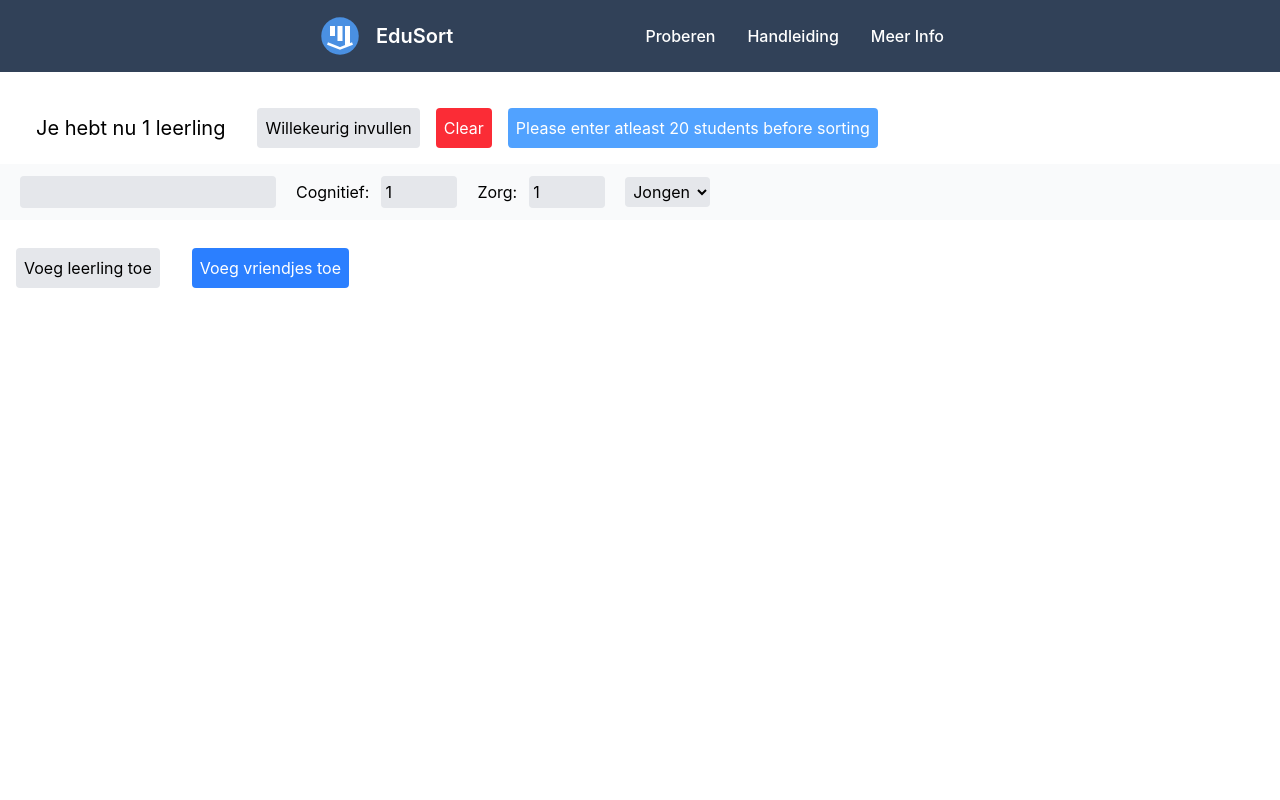
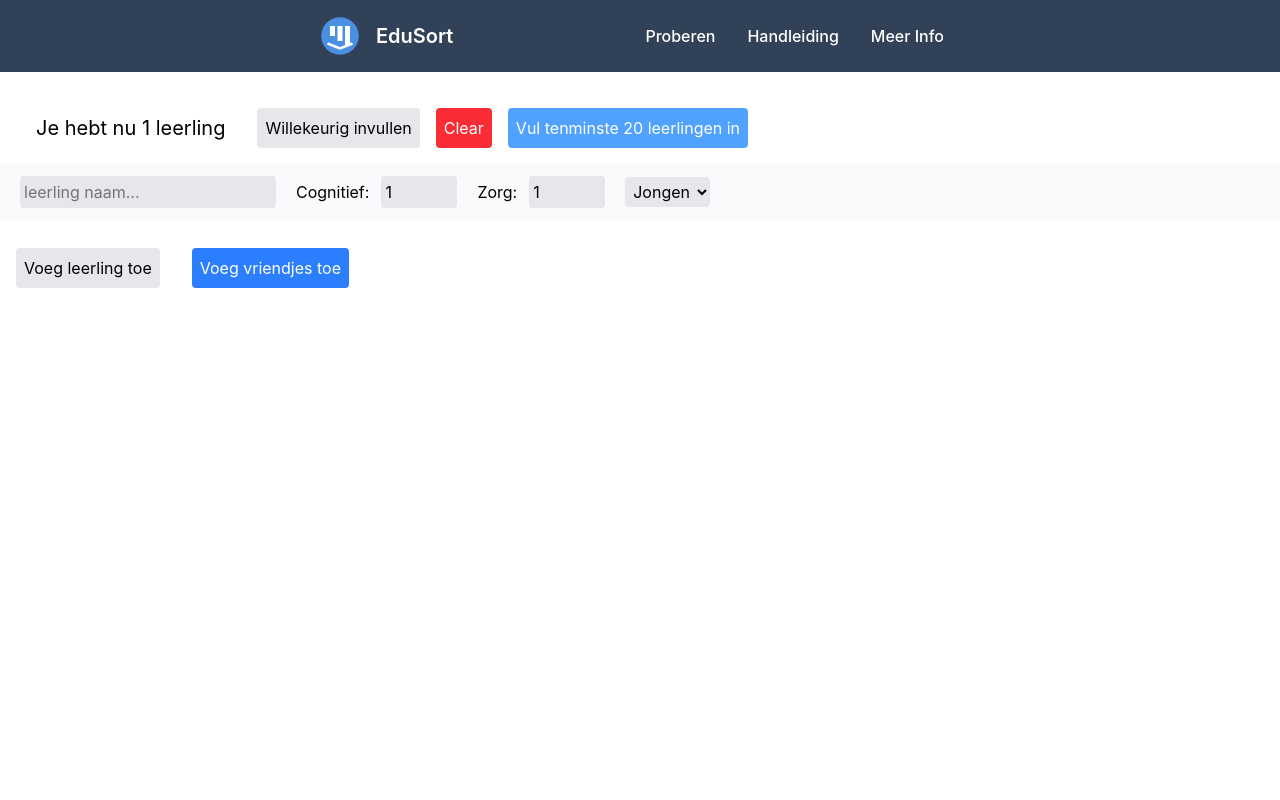
Before and after one commit to caduregel/2tot3, a React (Vite) app: page /input-students in a window 1280 px wide. Shown: the top 800 px of the page. Built offline with nearby package versions, Linux system fonts and the light colour scheme.

Commit message:
translatie en placeholder leerlingnaam

```diff
--- a/src/components/AddStudentCard.tsx
+++ b/src/components/AddStudentCard.tsx
@@ -44,7 +44,7 @@ const AddStudentCard: FC<Props> = ({ student, editStudent, finalStudent, deleteS
     }
     return (
         <div className="flex p-3 items-center bg-gray-50 mb-3 pl-5">
-            <input className="bg-gray-200 mr-5 p-1 rounded-sm" type="text" value={student.name} onChange={handleNameChange} />
+            <input className="bg-gray-200 mr-5 p-1 rounded-sm"  placeholder="leerling naam..." type="text" value={student.name} onChange={handleNameChange} />
 
             <p className="mr-3">Cognitief: </p>
             <input className="bg-gray-200 mr-5 p-1 rounded-sm" type="number" max="5" min="1" value={student.cognitive} onChange={handleCognitiveChange} />
--- a/src/pages/InputStudentsPage.tsx
+++ b/src/pages/InputStudentsPage.tsx
@@ -94,7 +94,7 @@ function Home() {
           ? <Link className="bg-blue-500 hover:bg-blue-600 text-white p-2 rounded-sm m-4 hover:cursor-pointer"
             to='/sorting' >Sorteer</Link>
           : <button disabled className="bg-blue-400 text-white p-2 rounded-sm m-4 "
-          >Please enter atleast 20 students before sorting</button>}
+          >Vul tenminste 20 leerlingen in</button>}
 
       </div>
       {students.map((student, index) => {
```
